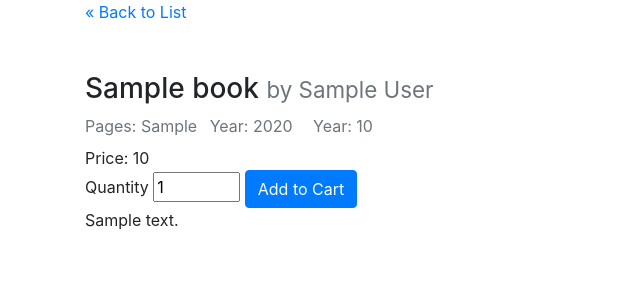
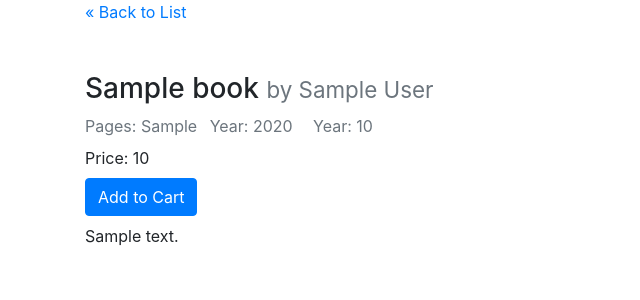
Before and after one commit to reeceappau/minibooks, a PHP site: the page made by public/book.php in a window 1280 px wide. Shown: the part 56-356 px from the top of the page, without its empty margins (0-640 px from the left). Run offline with PHP 8.4, Linux system fonts and the light colour scheme; tables that the repository leaves empty or names only in its code hold one stand-in row (values such as "Sample post").

Commit message:
fixed add to cart error

```diff
--- a/private/classes/session.class.php
+++ b/private/classes/session.class.php
@@ -106,13 +106,13 @@ class Session {
             if (array_key_exists($id, $_SESSION['cart'])) {
                 // update existing cart item
                 $_SESSION['cart'][$id] += (int)$quantity;
-                $_SESSION['cart_total'] += $price;
+                $_SESSION['cart_total'] += $price*$quantity;
                 $this->cart = $_SESSION['cart'];
                 $this->cart_total = $_SESSION['cart_total'];
             } else {
                 // add new cart item
                 $_SESSION['cart'][$id] = (int)$quantity;
-                $_SESSION['cart_total'] += $price;
+                $_SESSION['cart_total'] = $price*$quantity;
                 $this->cart = $_SESSION['cart'];
                 $this->cart_total = $_SESSION['cart_total'];
             }
--- a/public/book.php
+++ b/public/book.php
@@ -19,7 +19,7 @@ if (is_post_request()) {
         $session->message("Log in to add items to cart");
         redirect_to(url_for('/login.php'));
     }
-    $quantity = $_POST['quantity'];
+    $quantity = 1;
     $price = $_POST['price'];
 
     $session->add_to_cart($id, $quantity, $price);
@@ -64,10 +64,10 @@ if (is_post_request()) {
 
             <div>
                 <form action="<?php echo url_for('/book.php?id=' . h(u($book->id))); ?>" method="post">
-                    <label for="quantity">Quantity</label>
-                    <input type="number" id="quantity" name="quantity" min="1" max="<?php echo $book->quantity;?>" value="1">
+<!--                    <label for="quantity">Quantity</label>-->
+<!--                    <input type="number" id="quantity" name="quantity" min="1" max="--><?php //echo $book->quantity;?><!--" value="1">-->
                     <input type="hidden" name="price" value="<?php echo $book->price;?>">
-                    <input class="btn btn-primary d-inline" type="submit" value="Add to Cart" />
+                    <input class="btn btn-primary d-inline my-2" type="submit" value="Add to Cart" />
                 </form>
             </div>
 
```
Also changed, not shown: 1 other file.
